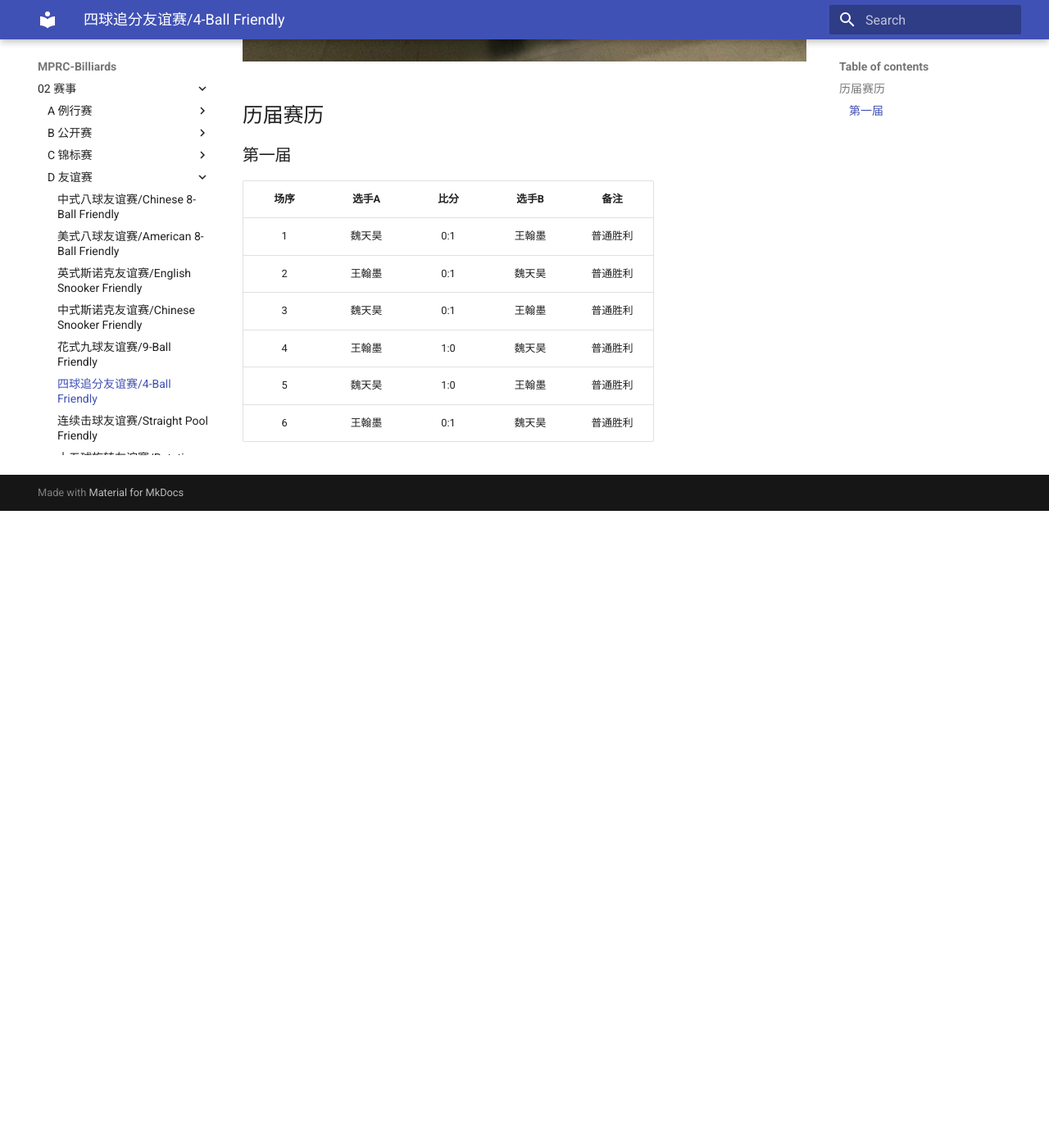
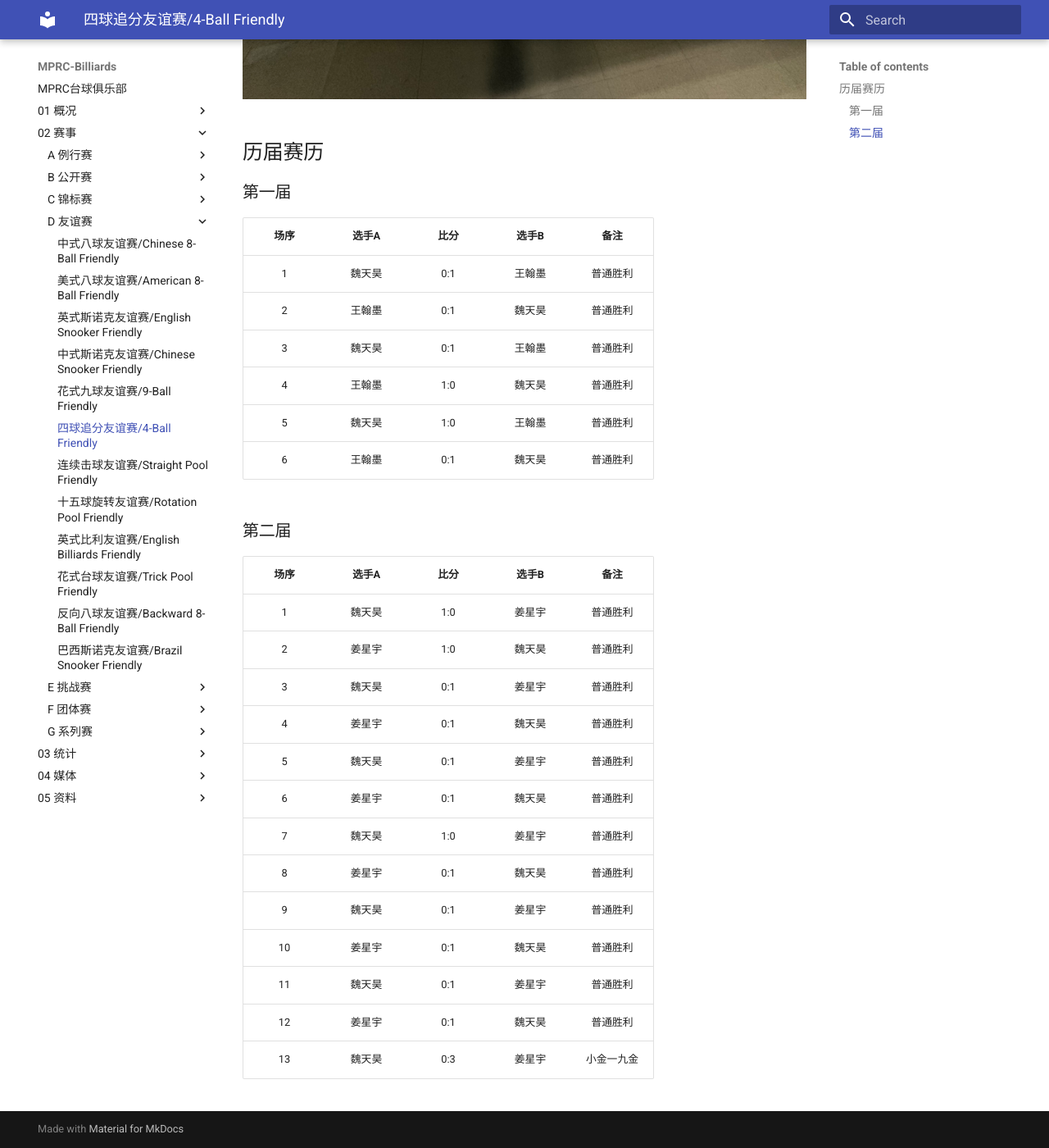
Before and after one commit to mprc-billiards/mprc-billiards.github.io, an MkDocs documentation site: the page built from docs/02-赛事/D-友谊赛/D06-四球追分友谊赛.md, in a window 1280 px wide and 1400 px high, scrolled down 811 px. Shown: the whole window at 82% size. Built offline with MkDocs 1.6.1 and Material for MkDocs 9.7.7, drawn with Linux system fonts in a browser that asks for light colours; before the commit the page ends 1434 px from its top, so only the background shows below that; some of the changed text lies outside the part shown.

Commit message:
update 2025.03.19

```diff
--- a/docs/02-赛事/D-友谊赛/D06-四球追分友谊赛.md
+++ b/docs/02-赛事/D-友谊赛/D06-四球追分友谊赛.md
@@ -3,6 +3,7 @@
 | 届次 | 日期        | 场地   | 选手A  | 比分 | 选手B |
 | :--: | :--------: | :----: | :---: | :-: | :----: |
 | 1    | 2025.02.17 | 邱德拔 | 魏天昊 | 3-3 | 王翰墨 |
+| 2    | 2025.03.18 | 邱德拔 | 魏天昊 | 7-8 | 姜星宇 |
 
 四球追分友谊赛采用中式九球追分的变种规则，并将九球缩减为四球。该比赛为友谊赛，不计入积分，部分比赛记录可能丢失。四球追分友谊赛按MPRC四球追分的二分计分规则结算分数。
 
@@ -21,3 +22,21 @@
 | 4    | 王翰墨 | 1:0 | 魏天昊 | 普通胜利 |
 | 5    | 魏天昊 | 1:0 | 王翰墨 | 普通胜利 |
 | 6    | 王翰墨 | 0:1 | 魏天昊 | 普通胜利 |
+
+### 第二届
+
+| 场序 | 选手A  | 比分 | 选手B  | 备注      |
+| :--: | :----: | :-: | :----: | :------: |
+| 1    | 魏天昊 | 1:0 | 姜星宇 | 普通胜利   |
+| 2    | 姜星宇 | 1:0 | 魏天昊 | 普通胜利   |
+| 3    | 魏天昊 | 0:1 | 姜星宇 | 普通胜利   |
+| 4    | 姜星宇 | 0:1 | 魏天昊 | 普通胜利   |
+| 5    | 魏天昊 | 0:1 | 姜星宇 | 普通胜利   |
+| 6    | 姜星宇 | 0:1 | 魏天昊 | 普通胜利   |
+| 7    | 魏天昊 | 1:0 | 姜星宇 | 普通胜利   |
+| 8    | 姜星宇 | 0:1 | 魏天昊 | 普通胜利   |
+| 9    | 魏天昊 | 0:1 | 姜星宇 | 普通胜利   |
+| 10   | 姜星宇 | 0:1 | 魏天昊 | 普通胜利   |
+| 11   | 魏天昊 | 0:1 | 姜星宇 | 普通胜利   |
+| 12   | 姜星宇 | 0:1 | 魏天昊 | 普通胜利   |
+| 13   | 魏天昊 | 0:3 | 姜星宇 | 小金一九金 |
```
Also changed, not shown: docs/01-概况/4-历史汇总.md (+2 -2 lines), docs/03-统计/3-纪录榜.md (+1 -1 lines), docs/03-统计/4-战绩榜.md (+2 -2 lines), docs/04-媒体/1-新闻动态.md (+1 -0 lines).
